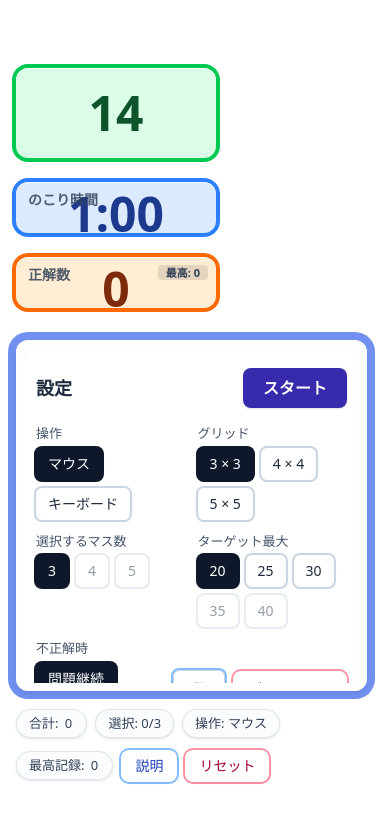
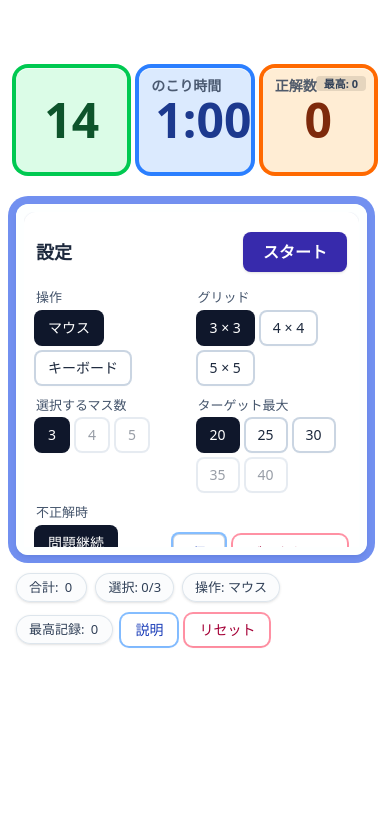
Before and after one commit to seiya-matsuoka/total-match-game, a React (Vite) app: page / in a window 390 px wide. Shown: the top 822 px of the page. Built offline with nearby package versions, Linux system fonts and the light colour scheme.

Commit message:
feat(ui/mobile): 左サイドのグリッドを、モバイル画面時は上部に配置するよ宇に変更

```diff
--- a/src/components/Sidebar.tsx
+++ b/src/components/Sidebar.tsx
@@ -6,7 +6,7 @@ type BoxProps = {
   tone: 'green' | 'blue' | 'orange';
   children: React.ReactNode;
   valueSizeClass: string;
-  cornerNote?: string; // ★ 右上に小さく表示（ハイスコアなど）
+  cornerNote?: string;
   className?: string;
 };
 
@@ -18,7 +18,7 @@ function InfoBox({ label, children, tone, valueSizeClass, cornerNote, className
   } as const;
 
   return (
-    <div className={cn('min-h-0', className)}>
+    <div className={cn('min-h-[104px] sm:min-h-0', className)}>
       <div
         className={cn(
           'relative grid h-full place-items-center rounded-xl px-4 py-2 leading-none',
@@ -47,7 +47,7 @@ type SidebarProps = {
   timeLeft: number;
   score: number;
   gridSize: number;
-  highScore: number; // ★ 追加
+  highScore: number;
 };
 
 export default function Sidebar({ target, timeLeft, score, gridSize, highScore }: SidebarProps) {
@@ -59,18 +59,32 @@ export default function Sidebar({ target, timeLeft, score, gridSize, highScore }
         : 'text-5xl sm:text-6xl';
 
   return (
-    <aside className="flex w-full max-w-[200px] flex-col gap-6 sm:h-[520px] sm:w-[200px]">
-      <InfoBox tone="green" valueSizeClass={valueSize} className="flex-[7]">
+    /**
+     * PC      : 左サイドに縦並び
+     * モバイル: 3カラムのグリッドを横並びでグリッド上部に表示
+     */
+    <aside
+      className={cn(
+        'grid grid-cols-3 gap-3 w-full',
+        'sm:flex sm:w-[200px] sm:h-[520px] sm:flex-col sm:gap-6 sm:grid-cols-1',
+      )}
+    >
+      {/* ターゲット */}
+      <InfoBox tone="green" valueSizeClass={valueSize} className="sm:flex-[7]">
         {target}
       </InfoBox>
-      <InfoBox label="のこり時間" tone="blue" valueSizeClass={valueSize} className="flex-[4]">
+
+      {/* 残り時間 */}
+      <InfoBox label="のこり時間" tone="blue" valueSizeClass={valueSize} className="sm:flex-[4]">
         {formatMMSS(timeLeft)}
       </InfoBox>
+
+      {/* 正解数 */}
       <InfoBox
         label="正解数"
         tone="orange"
         valueSizeClass={valueSize}
-        className="flex-[4]"
+        className="sm:flex-[4]"
         cornerNote={`最高: ${highScore}`}
       >
         {score}
```
